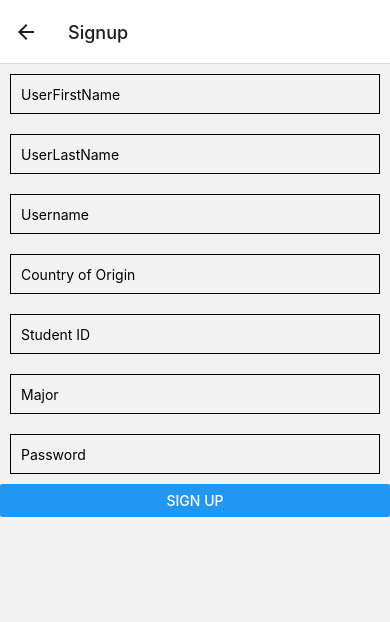
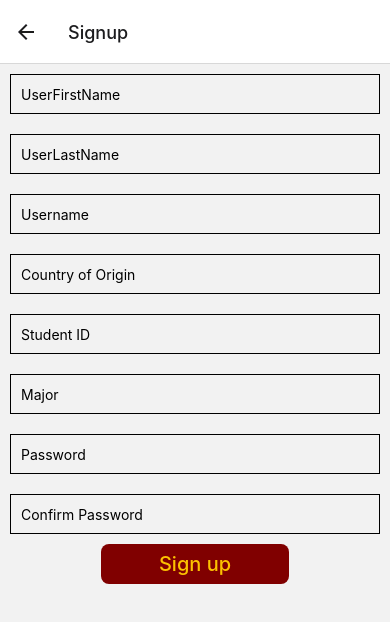
Before and after one commit to mas324/FirstFriend, a React Native app: screen /Signup in a window 390 px wide. Shown: the top 622 px of the page. Built offline with nearby package versions, Linux system fonts and the light colour scheme.

Commit message:
DB Connection
Created simple SQL util API call
Seperate backend
Created methods for Login/Signup to recieve/send data

Signed-off-by: Shawn Merana <shawnmerana@gmail.com>

```diff
--- a/screens/Login.js
+++ b/screens/Login.js
@@ -2,13 +2,13 @@ import React, { useState } from 'react';
 import { TextInput, SafeAreaView, Pressable, View } from 'react-native';
 import { Text } from '../components/TextFix';
 import { appStyles } from '../components/AppStyles';
+import { userAuth } from '../utils/Database';
 
 export function LoginPage({ navigation }) {
 
     const [username, setName] = useState('');
     const [password, setPass] = useState('');
     const [rejectNotif, setRejection] = useState('');
-    let validate = true;
 
     return (
         <SafeAreaView style={{ padding: 10, flex: 1, alignContent: 'center' }}>
@@ -36,17 +36,13 @@ export function LoginPage({ navigation }) {
             <Pressable
                 style={appStyles.button}
                 onPress={() => {
-                    // TODO: Add validation with a database for user logins
-                    // Use validate as return variable
-
-                    //validate = database.password() == password
-
-                    if (validate) {
-                        navigation.navigate('Home');
-                    } else {
-                        // Notify the user of a failed login
-                        setRejection('Login information is incorrect');
+                    if (username !== '' && password !== '') {
+                        userAuth(username, password).then((resp) => {
+                            resp.data ? navigation.navigate('Home') : setRejection('Login information is incorrect');
+                        });
+                        return;
                     }
+                    setRejection('Fill out all forms');
                 }}
             >
                 <Text style={appStyles.buttonLabel}>Login</Text>
--- a/screens/Signup.js
+++ b/screens/Signup.js
@@ -1,6 +1,8 @@
 import React, { useState } from 'react';
-import { TextInput, Button, SafeAreaView } from 'react-native';
+import { TextInput, Button, SafeAreaView, Pressable } from 'react-native';
 import { appStyles } from '../components/AppStyles';
+import { Text } from '../components/TextFix';
+import { userCreate } from '../utils/Database';
 
 export function SignUpPage({navigation}) {
     const [firstname, setUserFirstName] = useState('');
@@ -10,20 +12,37 @@ export function SignUpPage({navigation}) {
     const [SID, setSID] = useState('');
     const [Major, setUserMajor] = useState('');
     const [password, setPassword] = useState('');
+    const [confPassword, setConfPassword] = useState('');
 
     const handleSignUp = () => {
-        // Perform validation here (e.g., check if fields are not empty)
-        // isEmpty(), comparator, if-else, etc... maybe
+        let verify = true;
+        if (firstname == '' || lastname == '' || username == '' || SID == '' || password == '' || confPassword == '') {
+            verify = false;
 
-        // Display the entered data (can modify this part based on requirements)
-        console.log('UserFirstName: ' , firstname);
-        console.log('UserLastName: ' , lastname);
-        console.log('Username: ', username);
-        console.log('Country of Origin: ', Country_of_Origin);
-        console.log('Student ID: ' + SID);
-        console.log('Major: ', Major);
+        }
 
-        console.log('Password: ' + password);
+        if (password !== confPassword) {
+            verify = false;
+            // Password not matching
+        }
+
+        if (verify) {
+            let data = {
+                name: {
+                    first: firstname,
+                    last: lastname,
+                    user: username
+                },
+                school: {
+                    sid: SID,
+                    study: Major
+                },
+                country: Country_of_Origin,
+                password: password
+            }
+
+            userCreate(data);
+        }
     };
 
     return (
@@ -71,7 +90,16 @@ export function SignUpPage({navigation}) {
                 value={password}
                 onChangeText={text => setPassword(text)}
             />
-            <Button title="Sign Up" onPress={handleSignUp} />
+            <TextInput
+                style={appStyles.input}
+                placeholder='Confirm Password'
+                secureTextEntry={true}
+                value={confPassword}
+                onChangeText={text => setConfPassword(text)}
+            />
+            <Pressable style={appStyles.button} onPress={handleSignUp}>
+                <Text style={appStyles.buttonLabel}>Sign up</Text>
+            </Pressable>
         </SafeAreaView>
     )
 }
--- a/screens/Test.js
+++ b/screens/Test.js
@@ -3,6 +3,7 @@ import { Pressable, SafeAreaView, View } from 'react-native';
 //import { Text } from 'react-native';
 import { Text } from '../components/TextFix';
 import { appStyles } from '../components/AppStyles';
+import { dbRequest, userAuth } from '../utils/Database';
 
 export function Test({ navigation }) {
 
@@ -53,6 +54,17 @@ export function Test({ navigation }) {
                 >
                     <Text style={label}>Messages</Text>
                 </Pressable>
+                <Pressable
+                    style={button}
+                    onPress={() => {
+                        console.log('Button pressed');
+                        userAuth('jdoe', 'password1').then((response) => {
+                            console.log(response.data);
+                        })
+                    }}
+                >
+                    <Text style={label}>DB Test</Text>
+                </Pressable>
             </View>
         </SafeAreaView>
     )
--- /dev/null
+++ b/utils/Database.js
@@ -0,0 +1,14 @@
+import Axios from 'axios';
+
+const inst = Axios.create({
+    baseURL: 'http://localhost:3305/api/',
+    timeout: '1000'
+});
+
+export async function userAuth(user, password) {
+    return inst.post('auth', {userName: user, pass: password});
+}
+
+export async function userCreate(newUser) {
+    return inst.post('create', newUser);
+}
```
Also changed, not shown: package.json (+7 -6 lines), 1 other file (tests, documents, lock files or other folders).
